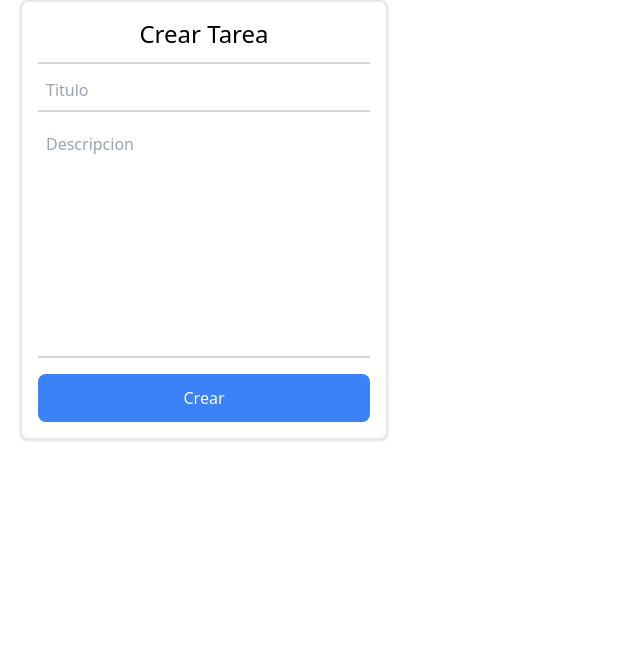
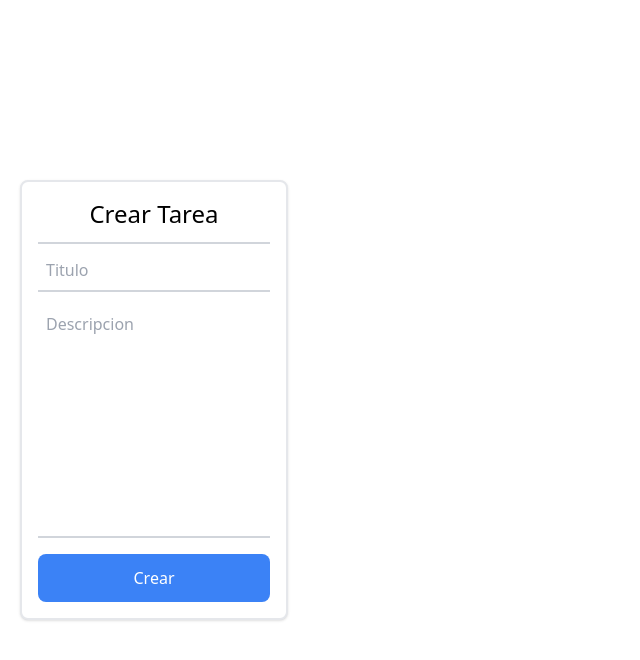
Before and after one commit to Jesus-0sorio/react-todo, a React (Vite) app: page / in a window 1280 px wide. Shown: the top 660 px of the page, without its empty margins (0-640 px from the left). Built offline with nearby package versions, Linux system fonts and the light colour scheme.

Commit message:
change styles App

```diff
--- a/src/App.jsx
+++ b/src/App.jsx
@@ -24,7 +24,7 @@ function App() {
   }, [tasks]);
 
   return (
-    <div className="grid grid-cols-3 gap-7">
+    <div className="grid grid-cols-4 gap-4 h-screen ">
       <TaskForm addTask={addTask} />
       <TasksList tasks={tasks} deleteTask={deleteTask} />
     </div>
```
